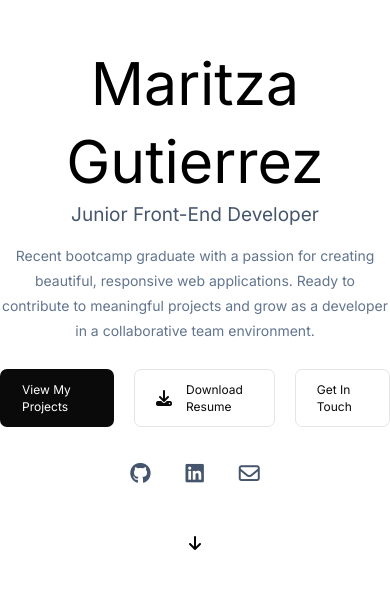
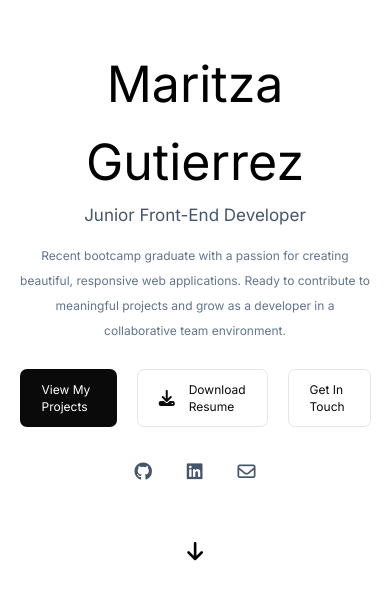
Before and after one commit to Mariii209/maritza-portfolio, a React (Create React App) app: page / in a window 390 px wide. Shown: the part 124-724 px from the top of the page. Built offline with nearby package versions, Linux system fonts and the light colour scheme.

Commit message:
Enhance Home page styles and add responsiveness
Added padding to the Home container, improved the Down-arrow with animation and font size, and introduced responsive styles for headings, descriptions, and social icons for better display on smaller screens.

```diff
--- a/src/Home.css
+++ b/src/Home.css
@@ -4,11 +4,11 @@
   align-items: center;
   justify-content: center;
   flex-direction: column;
+  padding: 3% 5%;
 }
 
 .Home h1 {
   text-align: center;
-
   font-size: 59px;
   font-style: normal;
   font-weight: 400;
@@ -100,4 +100,54 @@
   display: flex;
   justify-content: center;
   align-items: center;
+  font-size: 24px;
+  animation: moveDown 1s infinite;
 }
+
+@keyframes moveDown {
+  0% {
+    transform: translateY(0);
+  }
+  50% {
+    transform: translateY(10px);
+  }
+  100% {
+    transform: translateY(0);
+  }
+}
+
+@media (max-width: 769px) {
+  .Home h1 {
+    font-size: 55px;
+  }
+
+  .Home h6 {
+    font-size: 18px;
+  }
+
+  .Home .Home-description {
+    font-size: 13px;
+  }
+}
+
+@media (max-width: 640px) {
+  .Home h1 {
+    font-size: 50px;
+  }
+
+  .Home h6 {
+    font-size: 17px;
+  }
+
+  .Home .Home-description {
+    font-size: 12px;
+  }
+
+  .Home .Home-socials a {
+    font-size: 18px;
+  }
+
+  .Home .Down-arrow {
+    font-size: 21px;
+  }
+}
```
